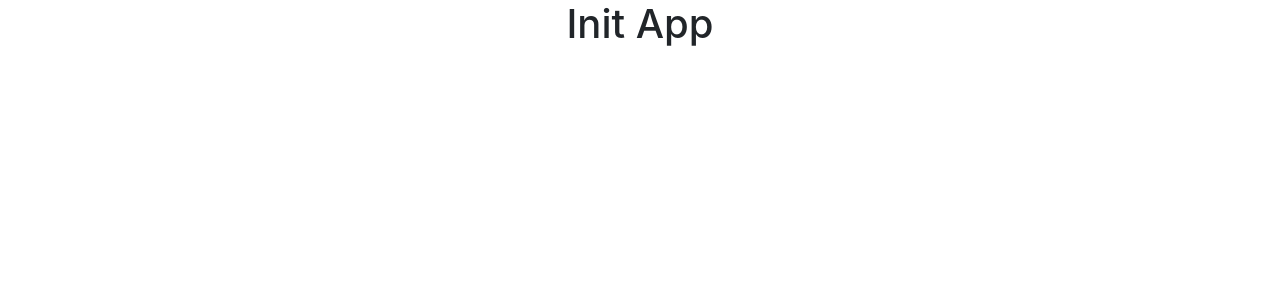
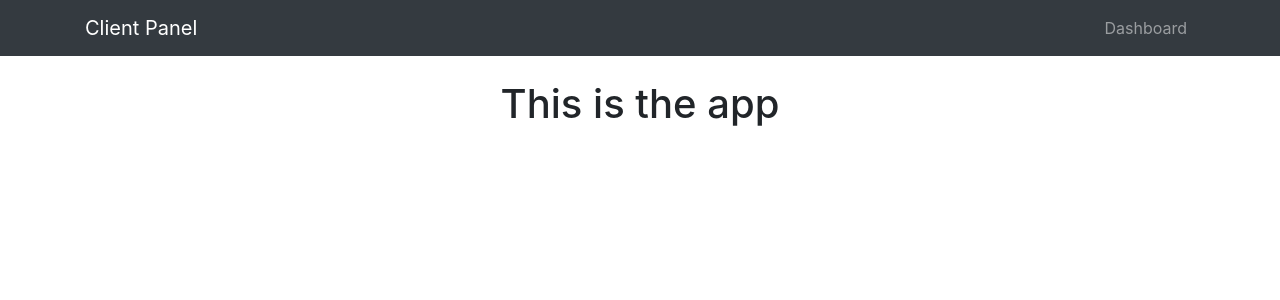
Before and after one commit to CarterCodesRSA/ClientPanel, a React (Create React App) app: page / in a window 1280 px wide. Shown: the top 300 px of the page. Built offline with nearby package versions, Linux system fonts and the light colour scheme.

Commit message:
Navbar impemented with dashboard link

```diff
--- a/package.json
+++ b/package.json
@@ -5,6 +5,7 @@
   "dependencies": {
     "react": "^16.7.0",
     "react-dom": "^16.7.0",
+    "react-router-dom": "^4.3.1",
     "react-scripts": "2.1.3"
   },
   "scripts": {
--- a/src/App.js
+++ b/src/App.js
@@ -1,12 +1,19 @@
 import React, { Component } from 'react'
+import { BrowserRouter as Router, Route, Switch } from 'react-router-dom'
+import AppNavbar from './components/layout/AppNavbar'
 import './App.css'
 
 class App extends Component {
 	render() {
 		return (
-			<div className="App">
-				<h1>Init App</h1>
-			</div>
+			<Router>
+				<div className="App">
+					<AppNavbar />
+					<div className="container">
+						<h1> This is the app</h1>
+					</div>
+				</div>
+			</Router>
 		)
 	}
 }
--- a/src/components/layout/AppNavbar.js
+++ b/src/components/layout/AppNavbar.js
@@ -0,0 +1,34 @@
+import React, { Component } from 'react'
+import { Link } from 'react-router-dom'
+
+export default class AppNavbar extends Component {
+	render() {
+		return (
+			<nav className="navbar navbar-expand-md navbar-dark bg-dark mb-4">
+				<div className="container">
+					<Link to="/" className="navbar-brand">
+						Client Panel
+					</Link>
+					<button
+						className="navbar-toggler"
+						type="button"
+						data-toggle="collapse"
+						data-target="#navbarMain"
+					>
+						<span className="navbar-toggler-icon" />
+					</button>
+
+					<div className="collapse navbar-collapse" id="navbarMain">
+						<ul className="navbar-nav ml-auto">
+							<li className="nav-item">
+								<Link to="/" className="nav-link">
+									Dashboard
+								</Link>
+							</li>
+						</ul>
+					</div>
+				</div>
+			</nav>
+		)
+	}
+}
```
Also changed, not shown: 1 other file (tests, documents, lock files or other folders).
